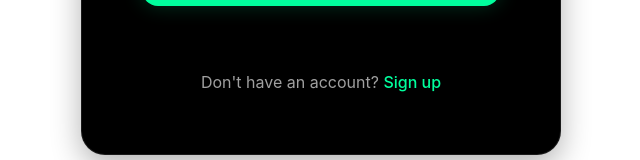
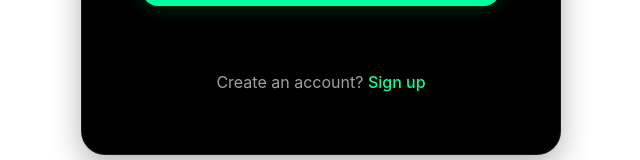
Before and after one commit to karthiksrinivas19/echotrails-web-dashboard, a Next.js app: page /login in a window 1280 px wide. Shown: the part 670-830 px from the top of the page, without its empty margins (319-959 px from the left). Built offline with nearby package versions, Linux system fonts and the light colour scheme.

Commit message:
removed aphostrophe

```diff
--- a/src/app/login/page.js
+++ b/src/app/login/page.js
@@ -231,7 +231,7 @@ export default function LoginPage() {
                 </button>
                 {error && <p style={styles.error}>{error}</p>}
                 <p style={styles.footerText}>
-                Don&apos;t have an account?
+                Create an account?
                 {' '}
   <a
     href="/signup"
```
